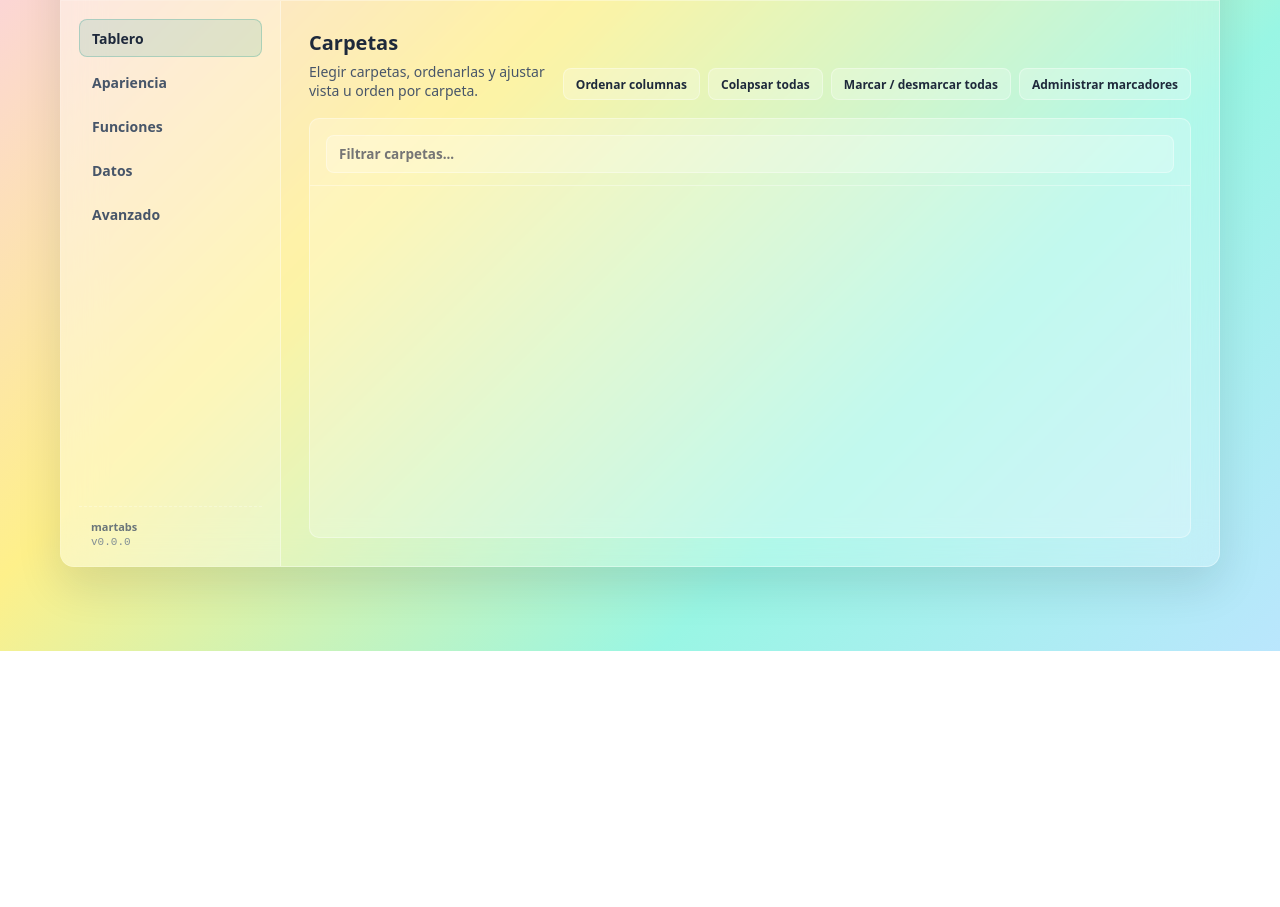
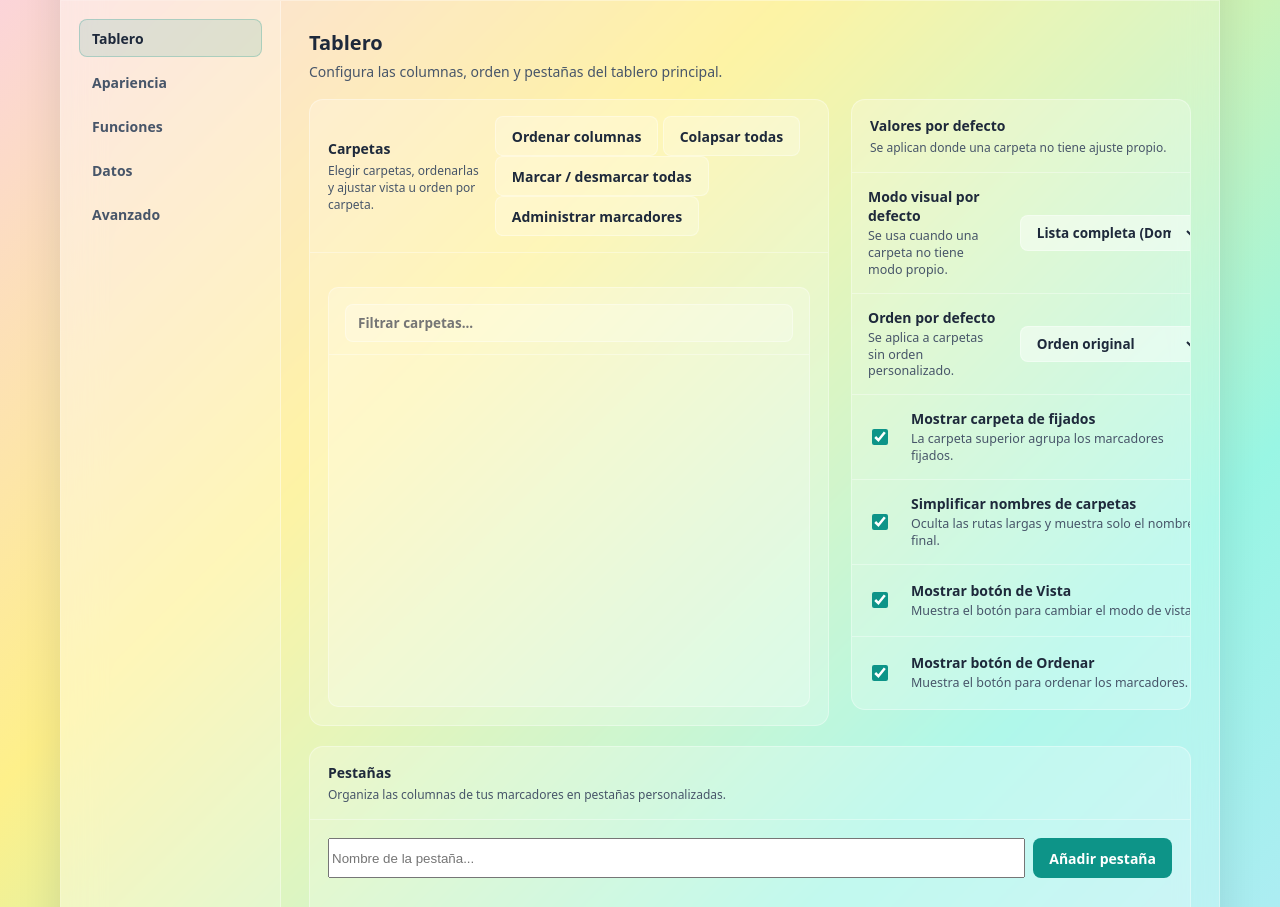
Before and after one commit to UnkSGit/martabs, a website with bundled scripts: page src/setup/setup.html in a window 1280 px wide. Shown: the part 149-1056 px from the top of the page. Before the commit the page ends 800 px from the top, so only its background shows below. Built offline with nearby package versions, Linux system fonts and the light colour scheme.

Commit message:
refactor: group dashboard setup controls

```diff
--- a/src/setup/setup.html
+++ b/src/setup/setup.html
@@ -48,54 +48,132 @@
 
           <div class="setup-content">
             <section id="section-dashboard" class="setup-section is-active" data-section="dashboard" data-i18n-search="searchDashboardSection" data-search="tablero carpetas columnas pestañas vista orden fijados">
-              <div class="section-heading" style="display: flex; justify-content: space-between; align-items: flex-end;">
-                <div>
-                  <h2 data-i18n="foldersHeading">Carpetas</h2>
-                  <p data-i18n="foldersDescription">Elegir carpetas, ordenarlas y ajustar vista u orden por carpeta.</p>
-                </div>
-                <div style="display: flex; flex-direction: column; align-items: flex-end; gap: 6px;">
-                  <div style="display: flex; gap: 8px; align-items: center;">
-                    <button type="button" id="sort-columns-btn" class="secondary-button" style="padding: 6px 12px; height: 32px; font-size: 12px;" data-i18n="sortColumns">Ordenar columnas</button>
-                    <button type="button" id="collapse-all-btn" class="secondary-button" style="padding: 6px 12px; height: 32px; font-size: 12px;" data-i18n="collapseAll">Colapsar todas</button>
-                    <button type="button" id="toggle-all-folders" class="secondary-button" style="padding: 6px 12px; height: 32px; font-size: 12px;" data-i18n="toggleAllFolders">Marcar / desmarcar todas</button>
-                    <button type="button" id="open-browser-bookmarks" class="secondary-button" style="padding: 6px 12px; height: 32px; font-size: 12px;" data-i18n="openBrowserBookmarks">Administrar marcadores</button>
-                  </div>
-                  <div id="firefox-bookmarks-notice" class="firefox-notice-band" data-i18n="firefoxBookmarksNotice"></div>
-                </div>
+              <div class="section-heading">
+                <h2 data-i18n="setupSectionDashboard">Tablero</h2>
+                <p data-i18n="dashboardDescription">Configura las columnas, orden y pestañas del tablero principal.</p>
               </div>
 
-              <!-- Vista de Árbol (Por defecto) -->
-              <div id="folders-tree-wrapper">
-                <div class="folder-search-container">
-                  <input id="folder-tree-search" type="search" autocomplete="off" data-i18n-placeholder="searchFoldersPlaceholder" placeholder="Filtrar carpetas...">
+              <div class="settings-section-grid">
+                <div class="settings-two-column">
+                  <div class="settings-group">
+                    <div class="settings-group-header">
+                      <span>
+                        <strong data-i18n="foldersHeading">Carpetas</strong>
+                        <small data-i18n="foldersDescription">Elegir carpetas, ordenarlas y ajustar vista u orden por carpeta.</small>
+                      </span>
+                      <div class="settings-group-actions">
+                        <button type="button" id="sort-columns-btn" class="secondary-button compact-action-button" data-i18n="sortColumns">Ordenar columnas</button>
+                        <button type="button" id="collapse-all-btn" class="secondary-button compact-action-button" data-i18n="collapseAll">Colapsar todas</button>
+                        <button type="button" id="toggle-all-folders" class="secondary-button compact-action-button" data-i18n="toggleAllFolders">Marcar / desmarcar todas</button>
+                        <button type="button" id="open-browser-bookmarks" class="secondary-button compact-action-button" data-i18n="openBrowserBookmarks">Administrar marcadores</button>
+                      </div>
+                    </div>
+                    <div class="settings-group-body" style="padding: 18px;">
+                      <div id="firefox-bookmarks-notice" class="firefox-notice-band" data-i18n="firefoxBookmarksNotice" style="margin-bottom: 12px; display: none;"></div>
+                      <!-- Vista de Árbol (Por defecto) -->
+                      <div id="folders-tree-wrapper">
+                        <div class="folder-search-container">
+                          <input id="folder-tree-search" type="search" autocomplete="off" data-i18n-placeholder="searchFoldersPlaceholder" placeholder="Filtrar carpetas...">
+                        </div>
+                        <div id="folder-tree-container" class="folder-tree" aria-label="Árbol de carpetas de marcadores" role="tree"></div>
+                      </div>
+
+                      <!-- Vista de Ordenación (Alternativa) -->
+                      <div id="folders-sort-wrapper" style="display: none;">
+                        <div class="sort-pane-header">
+                          <span data-i18n="selectedFoldersTitle" style="font-size: 13px; font-weight: 800; color: var(--text-primary); text-transform: uppercase; letter-spacing: 0.04em;">Columnas en tablero</span>
+                          <small data-i18n="selectedFoldersSubtitle" class="pane-subtitle" style="font-size: 11px; color: var(--text-secondary); display: block; margin-top: 2px;">Arrastra para ordenar</small>
+                        </div>
+                        <div id="selected-folders-list" class="selected-folders-list" aria-label="Carpetas seleccionadas" role="list"></div>
+                      </div>
+                      <div id="folders-sort-actions" style="margin-top: 16px; display: none; justify-content: flex-end;">
+                        <button type="button" id="back-to-tree-btn" class="primary-button" style="padding: 8px 16px; font-size: 12px;" data-i18n="backToTree">Volver al árbol</button>
+                      </div>
+                    </div>
+                  </div>
+
+                  <div class="settings-side-panel">
+                    <div class="settings-group">
+                      <div class="settings-group-header">
+                        <span>
+                          <strong data-i18n="defaultSettingsHeading">Valores por defecto</strong>
+                          <small data-i18n="defaultSettingsDesc">Se aplican donde una carpeta no tiene ajuste propio.</small>
+                        </span>
+                      </div>
+                      <div class="settings-group-body">
+                        <label class="setting-row" data-i18n-search="searchModeRow" data-search="modo visual defecto lista compacta iconos quicklinks">
+                          <span>
+                            <strong data-i18n="defaultMode">Modo visual por defecto</strong>
+                            <small data-i18n="defaultModeDesc">Se usa cuando una carpeta no tiene modo propio.</small>
+                          </span>
+                          <select id="default-mode-select">
+                            <option value="list" data-i18n="modeList">Lista completa (Dominio y tags)</option>
+                            <option value="compact" data-i18n="modeCompact">Lista compacta</option>
+                            <option value="icons" data-i18n="modeIcons">Grilla de iconos</option>
+                            <option value="icons-large" data-i18n="modeIconsLarge">Grilla de iconos (grande)</option>
+                            <option value="quicklinks" data-i18n="modeQuicklinks">Quicklinks</option>
+                          </select>
+                        </label>
+
+                        <label class="setting-row" data-i18n-search="searchSortRow" data-search="orden defecto original manual titulo fecha dominio fallidos">
+                          <span>
+                            <strong data-i18n="defaultSort">Orden por defecto</strong>
+                            <small data-i18n="defaultSortDesc">Se aplica a carpetas sin orden personalizado.</small>
+                          </span>
+                          <select id="default-sort-select">
+                            <option value="browser" data-i18n="sortBrowser">Orden original</option>
+                            <option value="manual" data-i18n="sortManual">Manual</option>
+                            <option value="title-asc" data-i18n="sortTitleAsc">Titulo A-Z</option>
+                            <option value="date-newest" data-i18n="sortDateNewest">Mas nuevos primero</option>
+                            <option value="domain-asc" data-i18n="sortDomainAsc">Dominio A-Z</option>
+                            <option value="health-broken-first" data-i18n="sortHealthBrokenFirst">Fallidos primero</option>
+                          </select>
+                        </label>
+
+                        <label class="switch-row" data-i18n-search="searchPinnedRow" data-search="fijados favoritos carpeta virtual destacados">
+                          <input id="show-pinned-folder" type="checkbox" checked>
+                          <span>
+                            <strong data-i18n="showPinnedFolder">Mostrar carpeta de fijados</strong>
+                            <small data-i18n="showPinnedFolderDesc">La carpeta superior agrupa los marcadores fijados.</small>
+                          </span>
+                        </label>
+
+                        <label class="switch-row" data-i18n-search="searchCleanNamesRow" data-search="nombres limpios carpetas simplificar ruta colisiones">
+                          <input id="clean-folder-names" type="checkbox" checked>
+                          <span>
+                            <strong data-i18n="cleanFolderNames">Simplificar nombres de carpetas</strong>
+                            <small data-i18n="cleanFolderNamesDesc">Oculta las rutas largas y muestra solo el nombre final.</small>
+                          </span>
+                        </label>
+
+                        <label class="switch-row" data-i18n-search="searchViewButtonRow" data-search="boton carpeta vista">
+                          <input id="show-view-button" type="checkbox" checked>
+                          <span>
+                            <strong data-i18n="showViewButton">Mostrar botón de Vista</strong>
+                            <small data-i18n="showViewButtonDesc">Muestra el botón para cambiar el modo de vista.</small>
+                          </span>
+                        </label>
+
+                        <label class="switch-row" data-i18n-search="searchSortButtonRow" data-search="boton carpeta orden">
+                          <input id="show-sort-button" type="checkbox" checked>
+                          <span>
+                            <strong data-i18n="showSortButton">Mostrar botón de Ordenar</strong>
+                            <small data-i18n="showSortButtonDesc">Muestra el botón para ordenar los marcadores.</small>
+                          </span>
+                        </label>
+                      </div>
+                    </div>
+                  </div>
                 </div>
-                <div id="folder-tree-container" class="folder-tree" aria-label="Árbol de carpetas de marcadores" role="tree"></div>
-              </div>
 
-              <!-- Vista de Ordenación (Alternativa) -->
-              <div id="folders-sort-wrapper" style="display: none;">
-                <div class="sort-pane-header">
-                  <span data-i18n="selectedFoldersTitle" style="font-size: 13px; font-weight: 800; color: var(--text-primary); text-transform: uppercase; letter-spacing: 0.04em;">Columnas en tablero</span>
-                  <small data-i18n="selectedFoldersSubtitle" class="pane-subtitle" style="font-size: 11px; color: var(--text-secondary); display: block; margin-top: 2px;">Arrastra para ordenar</small>
-                </div>
-                <div id="selected-folders-list" class="selected-folders-list" aria-label="Carpetas seleccionadas" role="list"></div>
-              </div>
-              <div id="folders-sort-actions" style="margin-top: 16px; display: none; justify-content: flex-end;">
-                <button type="button" id="back-to-tree-btn" class="primary-button" style="padding: 8px 16px; font-size: 12px;" data-i18n="backToTree">Volver al árbol</button>
-              </div>
-            </section>
-
-            <section id="section-tabs" class="setup-section" data-section="tabs" data-i18n-search="searchTabs" data-search="pestañas asignar columnas organizar grupos">
-              <div class="section-heading">
-                <h2 data-i18n="tabsHeading">Pestañas</h2>
-                <p data-i18n="tabsDescription">Organiza las columnas de tus marcadores en pestañas personalizadas.</p>
-              </div>
-              <div class="settings-stack">
-                <div class="setting-card">
-                  <div class="card-header">
-                    <h3 data-i18n="newTabHeading">Nueva Pestaña</h3>
+                <div class="settings-group">
+                  <div class="settings-group-header">
+                    <span>
+                      <strong data-i18n="tabsHeading">Pestañas</strong>
+                      <small data-i18n="tabsDescription">Organiza las columnas de tus marcadores en pestañas personalizadas.</small>
+                    </span>
                   </div>
-                  <div class="card-body">
+                  <div class="settings-group-body" style="padding: 18px;">
                     <div id="tabs-manager-container">
                       <div class="tab-creator-form" style="display: flex; gap: 8px; margin-bottom: 16px;">
                         <input type="text" id="new-tab-name" data-i18n-placeholder="tabNamePlaceholder" placeholder="Nombre de la pestaña..." style="flex: 1; min-width: 0;">
@@ -112,20 +190,13 @@
                         </span>
                       </label>
                     </div>
-                  </div>
-                </div>
 
-                <div class="setting-card tabs-drag-card">
-                  <div class="card-header">
-                    <h3 data-i18n="foldersHeading">Carpetas</h3>
-                  </div>
-                  <div class="card-body">
-                    <div class="tabs-drag-split-layout">
+                    <div class="tabs-drag-split-layout" style="margin-top: 24px; border-top: 1px solid var(--surface-border); padding-top: 24px;">
                       <!-- Left column: monitored folders tree -->
                       <div class="tabs-drag-left-pane">
                         <div style="display: flex; justify-content: space-between; align-items: center; margin-bottom: 4px;">
                           <h4 data-i18n="foldersHeading" class="pane-title-small" style="font-size: 13px; font-weight: 700; color: var(--text-primary); margin: 0;">Carpetas</h4>
-                          <button type="button" id="tabs-collapse-all-btn" class="text-button-small" style="font-size: 11px; padding: 2px 6px; cursor: pointer; background: transparent; border: 1px solid var(--surface-border); border-radius: 4px; color: var(--text-secondary); transition: all 0.2s;" data-i18n="collapseAll">Colapsar todas</button>
+                          <button type="button" id="tabs-collapse-all-btn" class="secondary-button compact-action-button" data-i18n="collapseAll">Colapsar todas</button>
                         </div>
                         <p style="margin-bottom: 12px; font-size: 11px; color: var(--text-secondary);" data-i18n="tabsTreeInstructions">Arrastra carpetas monitoreadas hacia las pestañas de la derecha para asignarlas.</p>
                         <div id="tabs-folder-tree-container" class="folder-tree" role="tree"></div>
@@ -150,35 +221,6 @@
                 <p data-i18n="appearanceDescription">Preferencias visuales generales del tablero.</p>
               </div>
               <div class="settings-stack">
-                <label class="setting-row" data-i18n-search="searchModeRow" data-search="modo visual defecto lista compacta iconos quicklinks">
-                  <span>
-                    <strong data-i18n="defaultMode">Modo visual por defecto</strong>
-                    <small data-i18n="defaultModeDesc">Se usa cuando una carpeta no tiene modo propio.</small>
-                  </span>
-                  <select id="default-mode-select">
-                    <option value="list" data-i18n="modeList">Lista completa (Dominio y tags)</option>
-                    <option value="compact" data-i18n="modeCompact">Lista compacta</option>
-                    <option value="icons" data-i18n="modeIcons">Grilla de iconos</option>
-                    <option value="icons-large" data-i18n="modeIconsLarge">Grilla de iconos (grande)</option>
-                    <option value="quicklinks" data-i18n="modeQuicklinks">Quicklinks</option>
-                  </select>
-                </label>
-
-                <label class="setting-row" data-i18n-search="searchSortRow" data-search="orden defecto original manual titulo fecha dominio fallidos">
-                  <span>
-                    <strong data-i18n="defaultSort">Orden por defecto</strong>
-                    <small data-i18n="defaultSortDesc">Se aplica a carpetas sin orden personalizado.</small>
-                  </span>
-                  <select id="default-sort-select">
-                    <option value="browser" data-i18n="sortBrowser">Orden original</option>
-                    <option value="manual" data-i18n="sortManual">Manual</option>
-                    <option value="title-asc" data-i18n="sortTitleAsc">Titulo A-Z</option>
-                    <option value="date-newest" data-i18n="sortDateNewest">Mas nuevos primero</option>
-                    <option value="domain-asc" data-i18n="sortDomainAsc">Dominio A-Z</option>
-                    <option value="health-broken-first" data-i18n="sortHealthBrokenFirst">Fallidos primero</option>
-                  </select>
-                </label>
-
                 <label class="setting-row" data-i18n-search="searchThemeRow" data-search="tema color sistema claro oscuro">
                   <span>
                     <strong data-i18n="theme">Tema</strong>
@@ -213,38 +255,6 @@
                     <option value="pt_BR" data-i18n="languagePt">Portugués</option>
                     <option value="ru" data-i18n="languageRu">Ruso</option>
                   </select>
-                </label>
-
-                <label class="switch-row" data-i18n-search="searchPinnedRow" data-search="fijados favoritos carpeta virtual destacados">
-                  <input id="show-pinned-folder" type="checkbox" checked>
-                  <span>
-                    <strong data-i18n="showPinnedFolder">Mostrar carpeta virtual de fijados</strong>
-                    <small data-i18n="showPinnedFolderDesc">La carpeta superior agrupa los marcadores fijados.</small>
-                  </span>
-                </label>
-
-                <label class="switch-row" data-i18n-search="searchCleanNamesRow" data-search="nombres limpios carpetas simplificar ruta colisiones">
-                  <input id="clean-folder-names" type="checkbox" checked>
-                  <span>
-                    <strong data-i18n="cleanFolderNames">Simplificar nombres de carpetas</strong>
-                    <small data-i18n="cleanFolderNamesDesc">Oculta las rutas largas y muestra solo el nombre final, añadiendo contexto si hay colisión.</small>
-                  </span>
-                </label>
-
-                <label class="switch-row" data-i18n-search="searchViewButtonRow" data-search="boton carpeta vista">
-                  <input id="show-view-button" type="checkbox" checked>
-                  <span>
-                    <strong data-i18n="showViewButton">Mostrar botón de Vista</strong>
-                    <small data-i18n="showViewButtonDesc">Muestra el botón para cambiar el modo de vista de la carpeta.</small>
-                  </span>
-                </label>
-
-                <label class="switch-row" data-i18n-search="searchSortButtonRow" data-search="boton carpeta orden">
-                  <input id="show-sort-button" type="checkbox" checked>
-                  <span>
-                    <strong data-i18n="showSortButton">Mostrar botón de Ordenar</strong>
-                    <small data-i18n="showSortButtonDesc">Muestra el botón para ordenar los marcadores de la carpeta.</small>
-                  </span>
                 </label>
 
                 <label class="switch-row" data-i18n-search="searchPreviewRow" data-search="vista rapida preview tooltip detalle mouse">
```
Also changed, not shown: tests/setup.test.js (+20 -0 lines).
